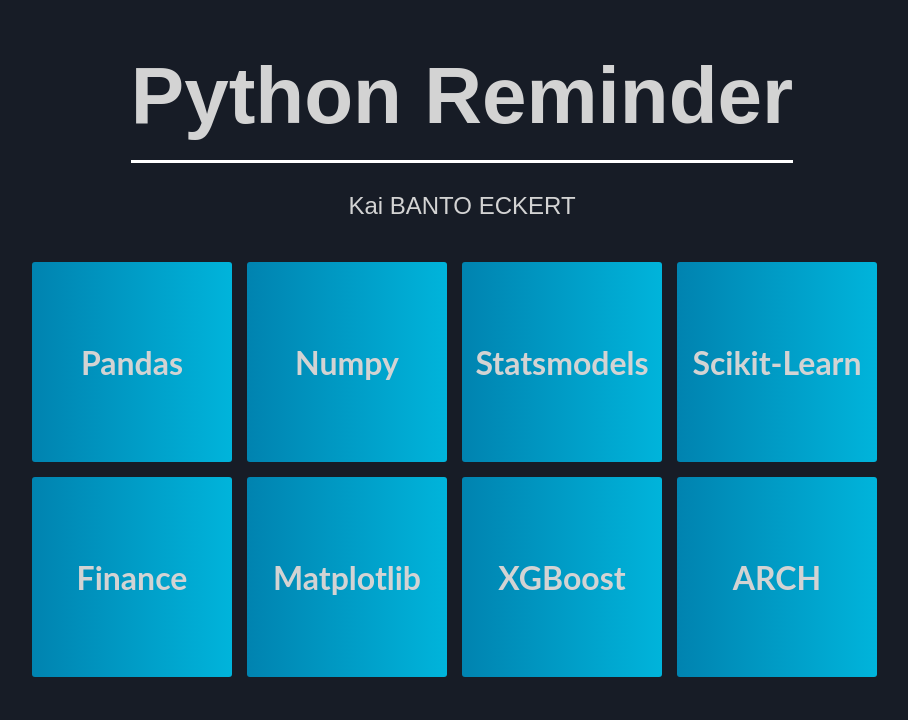
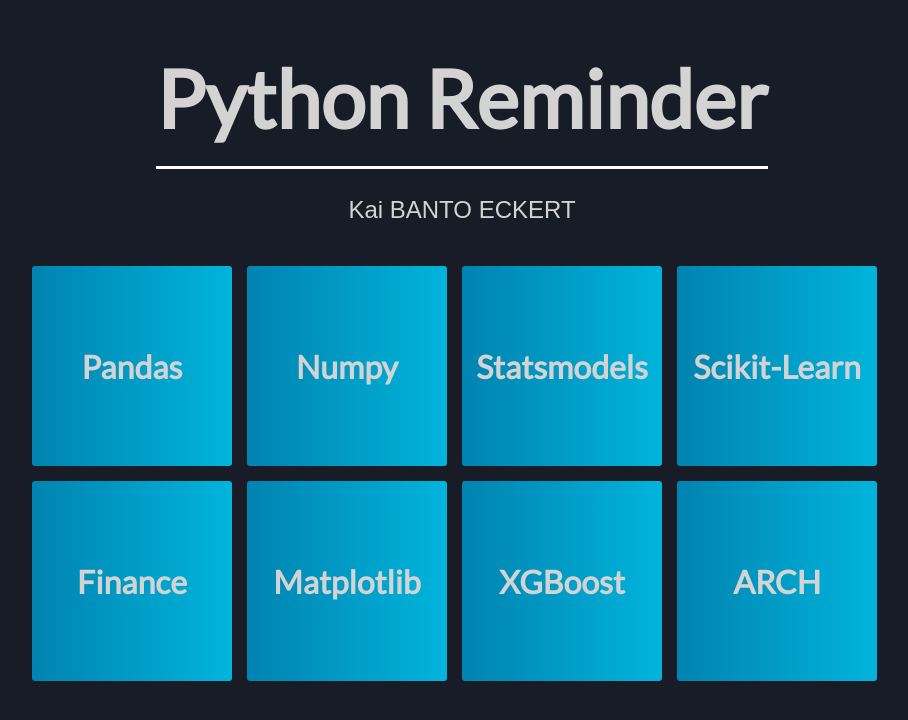
Before and after one commit to kbantoec/cheatsheet-flask-app, a Flask app: page / in a window 1280 px wide. Shown: the top 720 px of the page, without its empty margins (178-1086 px from the left). Run offline with Flask 2, Linux system fonts and the light colour scheme; some libraries are stand-ins or nearby versions; some web fonts are replaced.

Commit message:
Added script and link tags

```diff
--- a/csapp/templates/base.html
+++ b/csapp/templates/base.html
@@ -2,9 +2,31 @@
 <html lang="en" dir="ltr">
   <head>
     <meta charset="utf-8">
-    <link rel="icon" href="{{ url_for('static', filename='img/beachball.ico') }}">
-    <link rel="stylesheet" href="{{ url_for('static', filename='css/master.css') }}">
+    <link rel="icon" href="{{ url_for('static', filename='img/beachball.ico', _external=True) }}">
+
+    <!-- FONTS -->
+    <link href="https://fonts.googleapis.com/css?family=Lato&display=swap" rel="stylesheet">
+
+    <!-- HIGHLIGT JS -->
+    <!-- Theme: Monokai Sublime -->
+    <!-- Source: https://highlightjs.org/usage/  -->
+    <link rel="stylesheet" href="https://cdnjs.cloudflare.com/ajax/libs/highlight.js/9.18.1/styles/monokai-sublime.min.css">
+    <script type="text/javascript" src="https://cdnjs.cloudflare.com/ajax/libs/highlight.js/9.15.10/highlight.min.js"></script>
+    <script>hljs.initHighlightingOnLoad();</script>
+
+    <!-- JQUERY -->
+    <script src="https://ajax.aspnetcdn.com/ajax/jQuery/jquery-3.4.1.min.js"></script>
+
+    <!-- FONT-AWSOME 4 -->
+    <!-- Documentation: https://www.w3schools.com/icons/fontawesome_icons_intro.asp -->
+    <link rel="stylesheet" href="https://cdnjs.cloudflare.com/ajax/libs/font-awesome/4.7.0/css/font-awesome.min.css">
+
+    <!-- MATH NOTATION -->
+    <script src="https://polyfill.io/v3/polyfill.min.js?features=es6"></script>
+    <script id="MathJax-script" async src="https://cdn.jsdelivr.net/npm/mathjax@3/es5/tex-mml-chtml.js"></script>
+
     {% block head %} {% endblock %}
+
   </head>
   <body>
     {% block body %} {% endblock %}
```
